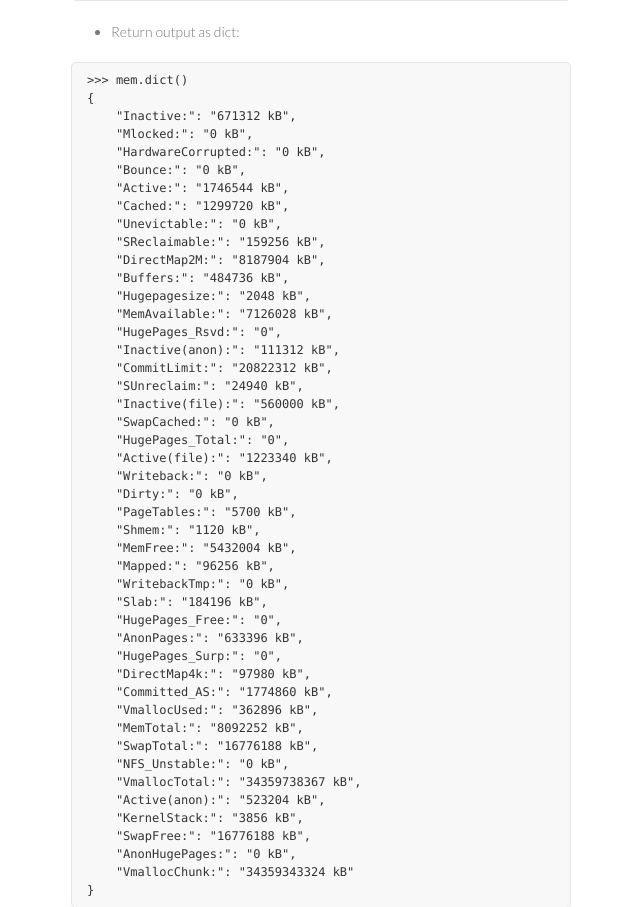
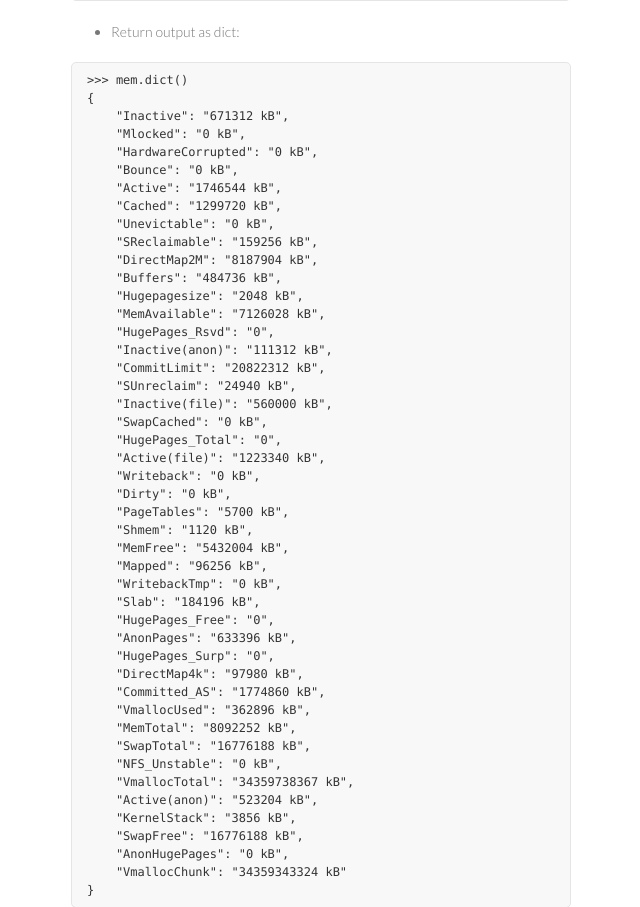
Before and after one commit to barnumbirr/hazelnut, a plain HTML site: page index.html in a window 1280 px wide. Shown: the part 2331-3238 px from the top of the page, without its empty margins (499-1139 px from the left). Drawn offline with Linux system fonts and the light colour scheme.

```diff
--- a/index.html
+++ b/index.html
@@ -111,49 +111,49 @@ DirectMap2M:     8187904 kB
 
 <pre><code>&gt;&gt;&gt; mem.dict()
 {
-    "Inactive:": "671312 kB",
-    "Mlocked:": "0 kB",
-    "HardwareCorrupted:": "0 kB",
-    "Bounce:": "0 kB",
-    "Active:": "1746544 kB",
-    "Cached:": "1299720 kB",
-    "Unevictable:": "0 kB",
-    "SReclaimable:": "159256 kB",
-    "DirectMap2M:": "8187904 kB",
-    "Buffers:": "484736 kB",
-    "Hugepagesize:": "2048 kB",
-    "MemAvailable:": "7126028 kB",
-    "HugePages_Rsvd:": "0",
-    "Inactive(anon):": "111312 kB",
-    "CommitLimit:": "20822312 kB",
-    "SUnreclaim:": "24940 kB",
-    "Inactive(file):": "560000 kB",
-    "SwapCached:": "0 kB",
-    "HugePages_Total:": "0",
-    "Active(file):": "1223340 kB",
-    "Writeback:": "0 kB",
-    "Dirty:": "0 kB",
-    "PageTables:": "5700 kB",
-    "Shmem:": "1120 kB",
-    "MemFree:": "5432004 kB",
-    "Mapped:": "96256 kB",
-    "WritebackTmp:": "0 kB",
-    "Slab:": "184196 kB",
-    "HugePages_Free:": "0",
-    "AnonPages:": "633396 kB",
-    "HugePages_Surp:": "0",
-    "DirectMap4k:": "97980 kB",
-    "Committed_AS:": "1774860 kB",
-    "VmallocUsed:": "362896 kB",
-    "MemTotal:": "8092252 kB",
-    "SwapTotal:": "16776188 kB",
-    "NFS_Unstable:": "0 kB",
-    "VmallocTotal:": "34359738367 kB",
-    "Active(anon):": "523204 kB",
-    "KernelStack:": "3856 kB",
-    "SwapFree:": "16776188 kB",
-    "AnonHugePages:": "0 kB",
-    "VmallocChunk:": "34359343324 kB"
+    "Inactive": "671312 kB",
+    "Mlocked": "0 kB",
+    "HardwareCorrupted": "0 kB",
+    "Bounce": "0 kB",
+    "Active": "1746544 kB",
+    "Cached": "1299720 kB",
+    "Unevictable": "0 kB",
+    "SReclaimable": "159256 kB",
+    "DirectMap2M": "8187904 kB",
+    "Buffers": "484736 kB",
+    "Hugepagesize": "2048 kB",
+    "MemAvailable": "7126028 kB",
+    "HugePages_Rsvd": "0",
+    "Inactive(anon)": "111312 kB",
+    "CommitLimit": "20822312 kB",
+    "SUnreclaim": "24940 kB",
+    "Inactive(file)": "560000 kB",
+    "SwapCached": "0 kB",
+    "HugePages_Total": "0",
+    "Active(file)": "1223340 kB",
+    "Writeback": "0 kB",
+    "Dirty": "0 kB",
+    "PageTables": "5700 kB",
+    "Shmem": "1120 kB",
+    "MemFree": "5432004 kB",
+    "Mapped": "96256 kB",
+    "WritebackTmp": "0 kB",
+    "Slab": "184196 kB",
+    "HugePages_Free": "0",
+    "AnonPages": "633396 kB",
+    "HugePages_Surp": "0",
+    "DirectMap4k": "97980 kB",
+    "Committed_AS": "1774860 kB",
+    "VmallocUsed": "362896 kB",
+    "MemTotal": "8092252 kB",
+    "SwapTotal": "16776188 kB",
+    "NFS_Unstable": "0 kB",
+    "VmallocTotal": "34359738367 kB",
+    "Active(anon)": "523204 kB",
+    "KernelStack": "3856 kB",
+    "SwapFree": "16776188 kB",
+    "AnonHugePages": "0 kB",
+    "VmallocChunk": "34359343324 kB"
 }
 </code></pre>
 
@@ -163,6 +163,14 @@ DirectMap2M:     8187904 kB
 
 <pre><code>&gt;&gt;&gt; mem.search('Swap')
 ['SwapCached:            0 kB\n', 'SwapTotal:      16776188 kB\n', 'SwapFree:       16776188 kB\n']
+</code></pre>
+
+<ul>
+<li>Get memory usage as int (is case sensitive):</li>
+</ul>
+
+<pre><code>&gt;&gt;&gt; mem.get('Inactive(anon)')
+111312
 </code></pre>
 
 <h2>
```
Also changed, not shown: params.json (+1 -1 lines).
